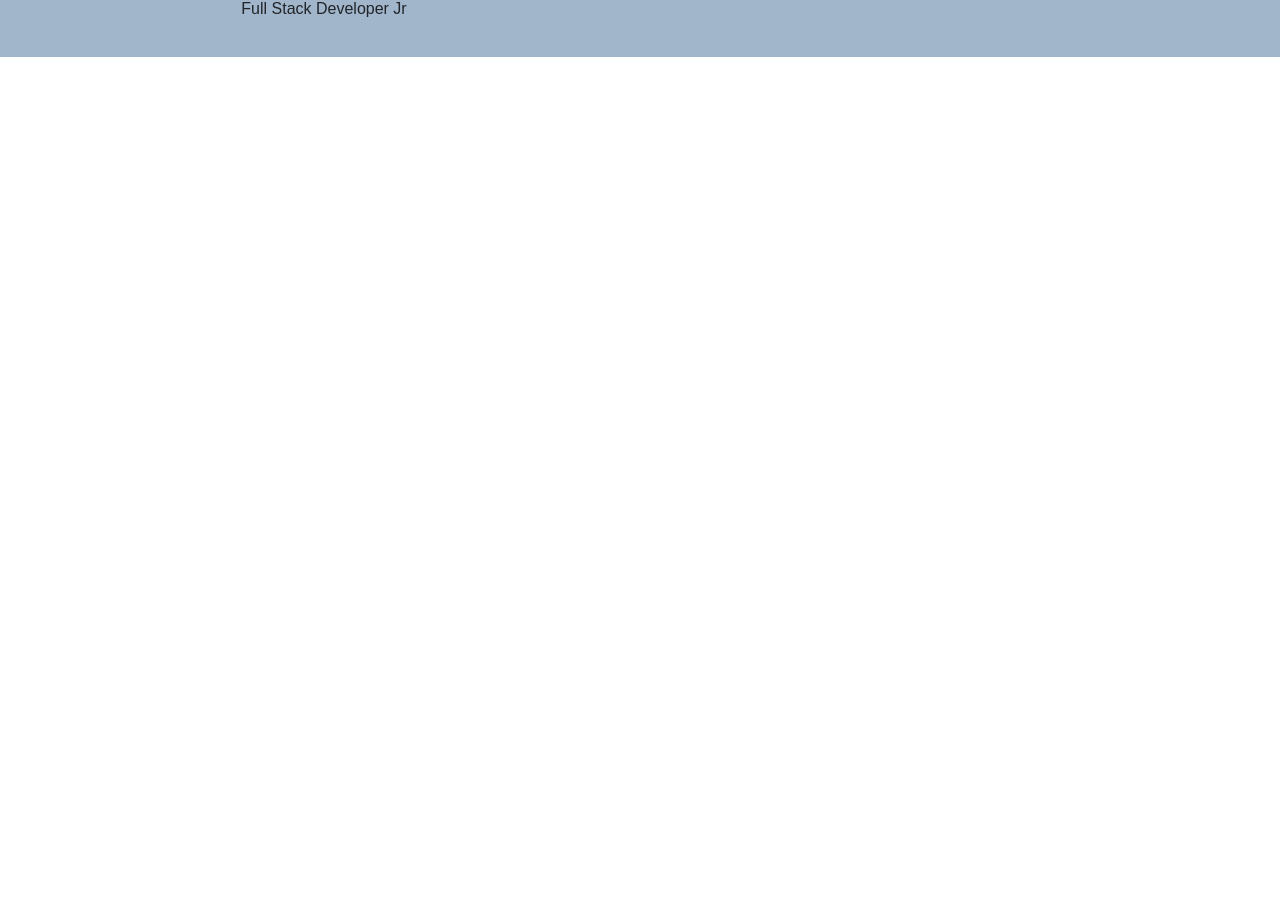
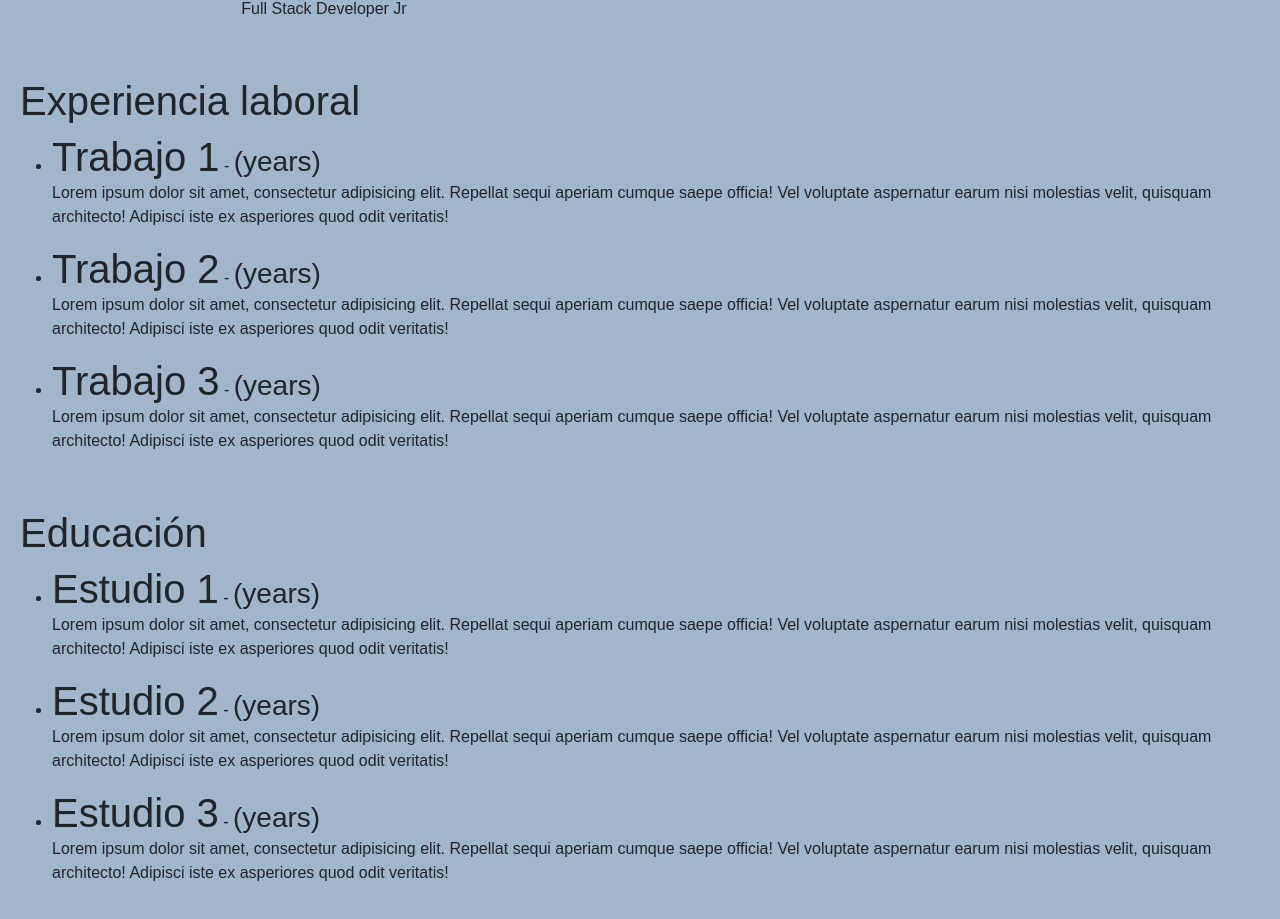
Before and after one commit to MaxiBracamonte/Proyecto2, an Angular app: page / in a window 1280 px wide. Shown: the part 793-1712 px from the top of the page. Before the commit the page ends 850 px from the top, so only its background shows below. Built offline with nearby package versions, Linux system fonts and the light colour scheme.

Commit message:
+experiencia+educacion

```diff
--- a/src/app/app.component.html
+++ b/src/app/app.component.html
@@ -1,2 +1,4 @@
 <app-header></app-header>
 <app-acerca-de></app-acerca-de>
+<app-experiencia></app-experiencia>
+<app-educacion></app-educacion>
--- a/src/app/app.module.ts
+++ b/src/app/app.module.ts
@@ -8,6 +8,8 @@ import { LogoAPComponent } from './componentes/logo-ap/logo-ap.component';
 import { RedesComponent } from './componentes/redes/redes.component';
 import { BannerComponent } from './componentes/banner/banner.component';
 import { AcercaDeComponent } from './componentes/acerca-de/acerca-de.component';
+import { ExperienciaComponent } from './componentes/experiencia/experiencia.component';
+import { EducacionComponent } from './componentes/educacion/educacion.component';
 
 @NgModule({
   declarations: [
@@ -16,7 +18,9 @@ import { AcercaDeComponent } from './componentes/acerca-de/acerca-de.component';
     LogoAPComponent,
     RedesComponent,
     BannerComponent,
-    AcercaDeComponent
+    AcercaDeComponent,
+    ExperienciaComponent,
+    EducacionComponent
   ],
   imports: [
     BrowserModule,
--- /dev/null
+++ b/src/app/componentes/educacion/educacion.component.css
@@ -0,0 +1,11 @@
+.row{
+    padding: 20px;
+}
+
+div{
+    background-color: #a1b5cb ;
+    }
+
+h1, h3{
+    display: inline;
+}
--- /dev/null
+++ b/src/app/componentes/educacion/educacion.component.html
@@ -0,0 +1,28 @@
+<div class="row">
+    <h1>Educación</h1>
+    <div class="col-lq-1"></div>
+       <div class="col-lq-11">
+        <ul>
+            <li>
+                <h1>Estudio 1</h1> - <h3>(years)</h3>
+            </li>
+            <p>Lorem ipsum dolor sit amet, consectetur adipisicing elit. Repellat sequi aperiam cumque saepe officia! Vel voluptate
+            aspernatur earum nisi molestias velit, quisquam architecto! Adipisci iste ex asperiores quod odit veritatis!</p>
+        </ul>
+        <ul>
+            <li>
+                <h1>Estudio 2</h1> - <h3>(years)</h3>
+            </li>
+            <p>Lorem ipsum dolor sit amet, consectetur adipisicing elit. Repellat sequi aperiam cumque saepe officia! Vel voluptate
+            aspernatur earum nisi molestias velit, quisquam architecto! Adipisci iste ex asperiores quod odit veritatis!</p>
+        </ul>
+        <ul>
+            <li>
+                <h1>Estudio 3</h1> - <h3>(years)</h3>
+            </li>
+            <p>Lorem ipsum dolor sit amet, consectetur adipisicing elit. Repellat sequi aperiam cumque saepe officia! Vel voluptate
+            aspernatur earum nisi molestias velit, quisquam architecto! Adipisci iste ex asperiores quod odit veritatis!</p>
+        </ul>
+    </div>
+
+</div>
--- /dev/null
+++ b/src/app/componentes/educacion/educacion.component.ts
@@ -0,0 +1,15 @@
+import { Component, OnInit } from '@angular/core';
+
+@Component({
+  selector: 'app-educacion',
+  templateUrl: './educacion.component.html',
+  styleUrls: ['./educacion.component.css']
+})
+export class EducacionComponent implements OnInit {
+
+  constructor() { }
+
+  ngOnInit(): void {
+  }
+
+}
--- /dev/null
+++ b/src/app/componentes/experiencia/experiencia.component.css
@@ -0,0 +1,11 @@
+.row{
+    padding: 20px;
+}
+
+div{
+    background-color: #a1b5cb ;
+    }
+
+h1, h3{
+    display: inline;
+}
--- /dev/null
+++ b/src/app/componentes/experiencia/experiencia.component.html
@@ -0,0 +1,28 @@
+<div class="row">
+    <h1>Experiencia laboral</h1>
+    <div class="col-lq-1"></div>
+       <div class="col-lq-11">
+        <ul>
+            <li>
+                <h1>Trabajo 1</h1> - <h3>(years)</h3>
+            </li>
+            <p>Lorem ipsum dolor sit amet, consectetur adipisicing elit. Repellat sequi aperiam cumque saepe officia! Vel voluptate
+            aspernatur earum nisi molestias velit, quisquam architecto! Adipisci iste ex asperiores quod odit veritatis!</p>
+        </ul>
+        <ul>
+            <li>
+                <h1>Trabajo 2</h1> - <h3>(years)</h3>
+            </li>
+            <p>Lorem ipsum dolor sit amet, consectetur adipisicing elit. Repellat sequi aperiam cumque saepe officia! Vel voluptate
+            aspernatur earum nisi molestias velit, quisquam architecto! Adipisci iste ex asperiores quod odit veritatis!</p>
+        </ul>
+        <ul>
+            <li>
+                <h1>Trabajo 3</h1> - <h3>(years)</h3>
+            </li>
+            <p>Lorem ipsum dolor sit amet, consectetur adipisicing elit. Repellat sequi aperiam cumque saepe officia! Vel voluptate
+            aspernatur earum nisi molestias velit, quisquam architecto! Adipisci iste ex asperiores quod odit veritatis!</p>
+        </ul>
+    </div>
+
+</div>
--- /dev/null
+++ b/src/app/componentes/experiencia/experiencia.component.ts
@@ -0,0 +1,15 @@
+import { Component, OnInit } from '@angular/core';
+
+@Component({
+  selector: 'app-experiencia',
+  templateUrl: './experiencia.component.html',
+  styleUrls: ['./experiencia.component.css']
+})
+export class ExperienciaComponent implements OnInit {
+
+  constructor() { }
+
+  ngOnInit(): void {
+  }
+
+}
```
Also changed, not shown: 2 other files (tests, documents, lock files or other folders).
